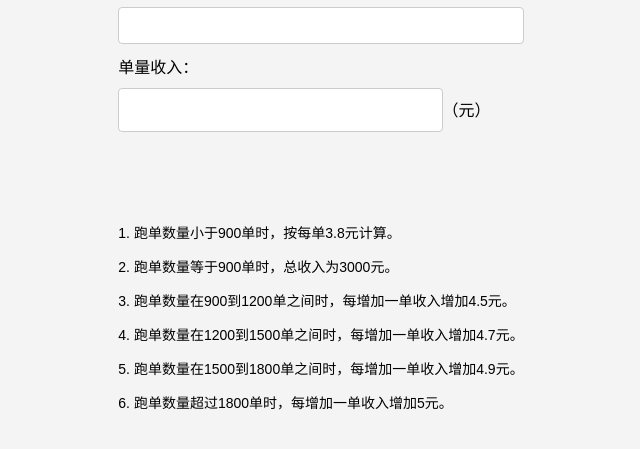
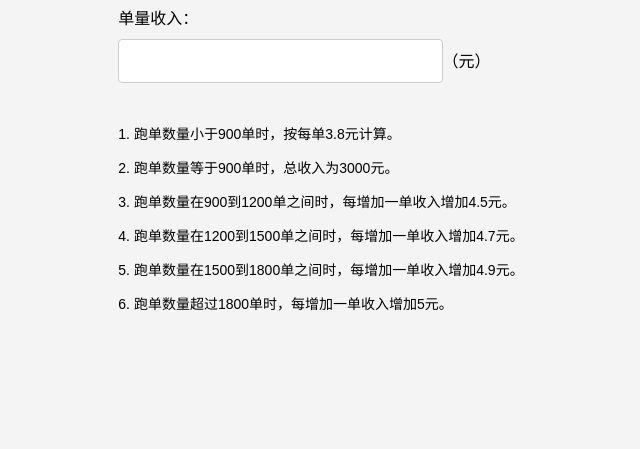
Before and after one commit to bee0060/riding-helpers, a website: page index.html in a window 1280 px wide. Shown: the part 253-702 px from the top of the page, without its empty margins (319-959 px from the left). Drawn offline with Linux system fonts and the light colour scheme.

Commit message:
update style

```diff
--- a/index.html
+++ b/index.html
@@ -2,16 +2,19 @@
 <html lang="zh-CN">
 <head>
     <meta charset="UTF-8" />
-    <meta name="viewport" content="width=device-width, initial-scale=1.0" />
+    <meta name="viewport" content="width=device-width, initial-scale=1.0, user-scalable=no" />
     <title>小象骑手收入换算器</title>
     <style>
         body {
             font-family: Arial, sans-serif;
             display: flex;
             justify-content: center;
-            align-items: center;
             height: 100vh;
             background-color: #f4f4f4;
+            padding-top: 80px;
+            padding-left: 20px;
+            padding-right: 20px;
+            overflow: hidden;
         }
         .container {
             background: white;
@@ -37,7 +40,7 @@
         }
 
         .rules {
-            margin-top: 80px;
+            margin-top: 30px;
             font-size: 14px;
         }
     </style>
```
